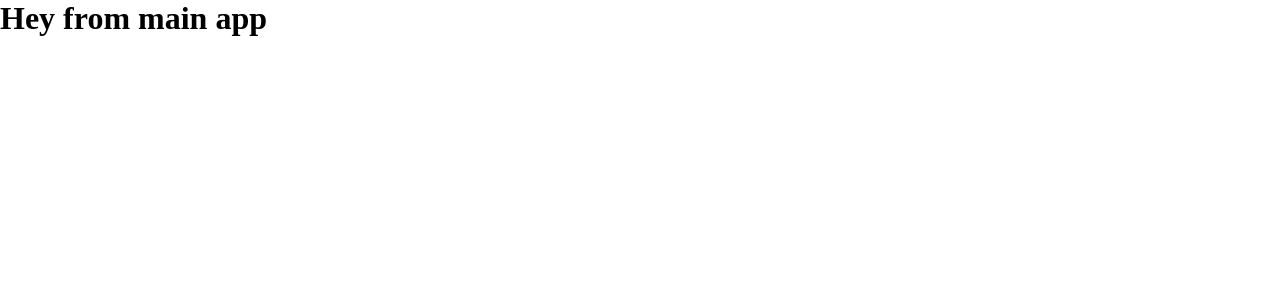
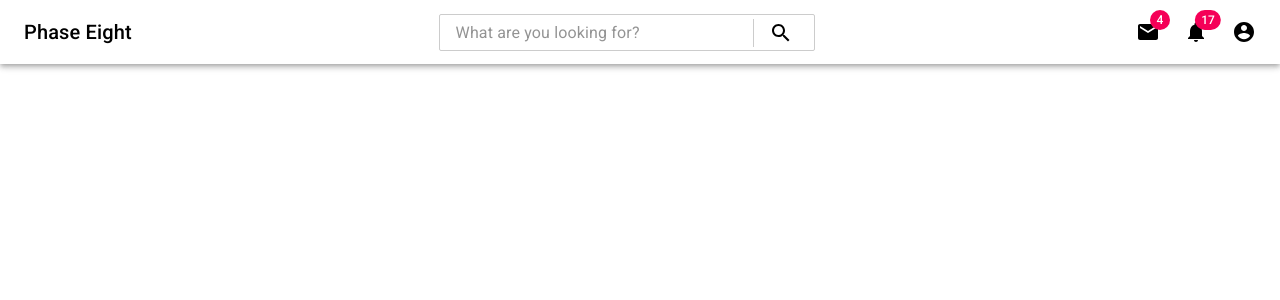
Before and after one commit to ShokadinuEU/phase-eight, a React (Create React App) app: page / in a window 1280 px wide. Shown: the top 300 px of the page. Built offline with nearby package versions, Linux system fonts and the light colour scheme.

Commit message:
implement basic structure of navbar using material-ui as style lib

```diff
--- a/package.json
+++ b/package.json
@@ -3,6 +3,8 @@
   "version": "0.1.0",
   "private": true,
   "dependencies": {
+    "@material-ui/core": "^4.2.1",
+    "@material-ui/icons": "^4.2.1",
     "react": "^16.8.6",
     "react-dom": "^16.8.6",
     "react-scripts": "3.0.1"
--- a/public/index.html
+++ b/public/index.html
@@ -5,6 +5,9 @@
     <link rel="shortcut icon" href="%PUBLIC_URL%/favicon.ico" />
     <meta name="viewport" content="width=device-width, initial-scale=1" />
     <meta name="theme-color" content="#000000" />
+    <link rel="stylesheet" href="https://fonts.googleapis.com/css?family=Roboto:300,400,500,700&display=swap" />
+    <link rel="stylesheet" href="https://fonts.googleapis.com/icon?family=Material+Icons" />
+
 
     <link rel="manifest" href="%PUBLIC_URL%/manifest.json" />
 
--- a/src/App.js
+++ b/src/App.js
@@ -1,10 +1,11 @@
 import React from 'react'
 import './App.css'
+import Navbar from './components/header/Navbar'
 
 function App() {
   return (
     <div className="App">
-      <h1>Hey from main app</h1>
+      <Navbar />
     </div>
   );
 }
--- /dev/null
+++ b/src/components/header/Navbar.js
@@ -0,0 +1,250 @@
+import React from 'react';
+import { fade, makeStyles } from '@material-ui/core/styles';
+import AppBar from '@material-ui/core/AppBar';
+import Toolbar from '@material-ui/core/Toolbar';
+import IconButton from '@material-ui/core/IconButton';
+import Typography from '@material-ui/core/Typography';
+import InputBase from '@material-ui/core/InputBase';
+import Badge from '@material-ui/core/Badge';
+import MenuItem from '@material-ui/core/MenuItem';
+import Menu from '@material-ui/core/Menu';
+import MenuIcon from '@material-ui/icons/Menu';
+import SearchIcon from '@material-ui/icons/Search';
+import AccountCircle from '@material-ui/icons/AccountCircle';
+import MailIcon from '@material-ui/icons/Mail';
+import NotificationsIcon from '@material-ui/icons/Notifications';
+import MoreIcon from '@material-ui/icons/MoreVert';
+
+const useStyles = makeStyles(theme => ({
+  grow: {
+    flexGrow: 1,
+    color: 'black',
+    backgroundColor: 'white'
+  },
+  growOne: {
+    [theme.breakpoints.up('sm')]: {
+      justifyContent: 'space-between',
+      color: 'black',
+      backgroundColor: 'white'
+    },
+  },
+  menuButton: {
+    marginRight: theme.spacing(2),
+    [theme.breakpoints.up('sm')]: {
+      display: 'none'
+    },
+  },
+  title: {
+    color: 'black',
+    display: 'none',
+    [theme.breakpoints.up('sm')]: {
+      display: 'block',
+    },
+  },
+  search: {
+    position: 'relative',
+    color: 'black',
+    borderRadius: theme.shape.borderRadius,
+    backgroundColor: fade(theme.palette.common.white, 0.15),
+    '&:hover': {
+      backgroundColor: fade(theme.palette.common.white, 0.25),
+    },
+    marginRight: theme.spacing(2),
+    float: 'right',
+    width: '100%',
+    display: 'flex',
+    flexDirection: 'row-reverse',
+    [theme.breakpoints.up('sm')]: {
+      marginLeft: theme.spacing(20),
+      width: 'auto',
+      border: '1px solid #ccc',
+      borderRadius: '2px'
+    },
+  },
+  searchIcon: {
+    width: theme.spacing(7),
+    height: '80%',
+    position: 'absolute',
+    pointerEvents: 'none',
+    display: 'flex',
+    alignItems: 'center',
+    justifyContent: 'center',
+    borderLeft: '1px solid #ccc',
+    margin: '0.3em'
+  },
+  inputRoot: {
+    color: 'inherit',
+  },
+  inputInput: {
+    padding: theme.spacing(1, 1, 1, 2),
+    transition: theme.transitions.create('width'),
+    width: '100%',
+    [theme.breakpoints.up('md')]: {
+      width: 350,
+    },
+  },
+  sectionDesktop: {
+    display: 'none',
+    [theme.breakpoints.up('md')]: {
+      display: 'flex',
+    },
+  },
+  sectionMobile: {
+    display: 'flex',
+    [theme.breakpoints.up('md')]: {
+      display: 'none',
+    },
+  },
+}));
+
+export default function Navbar() {
+  const classes = useStyles();
+  const [anchorEl, setAnchorEl] = React.useState(null);
+  const [mobileMoreAnchorEl, setMobileMoreAnchorEl] = React.useState(null);
+
+  const isMenuOpen = Boolean(anchorEl);
+  const isMobileMenuOpen = Boolean(mobileMoreAnchorEl);
+
+  function handleProfileMenuOpen(event) {
+    setAnchorEl(event.currentTarget);
+  }
+
+  function handleMobileMenuClose() {
+    setMobileMoreAnchorEl(null);
+  }
+
+  function handleMenuClose() {
+    setAnchorEl(null);
+    handleMobileMenuClose();
+  }
+
+  function handleMobileMenuOpen(event) {
+    setMobileMoreAnchorEl(event.currentTarget);
+  }
+
+  const menuId = 'primary-search-account-menu';
+  const renderMenu = (
+    <Menu
+      anchorEl={anchorEl}
+      anchorOrigin={{ vertical: 'top', horizontal: 'right' }}
+      id={menuId}
+      keepMounted
+      transformOrigin={{ vertical: 'top', horizontal: 'right' }}
+      open={isMenuOpen}
+      onClose={handleMenuClose}
+    >
+      <MenuItem onClick={handleMenuClose}>Profile</MenuItem>
+      <MenuItem onClick={handleMenuClose}>My account</MenuItem>
+    </Menu>
+  );
+
+  const mobileMenuId = 'primary-search-account-menu-mobile';
+  const renderMobileMenu = (
+    <Menu
+      anchorEl={mobileMoreAnchorEl}
+      anchorOrigin={{ vertical: 'top', horizontal: 'right' }}
+      id={mobileMenuId}
+      keepMounted
+      transformOrigin={{ vertical: 'top', horizontal: 'right' }}
+      open={isMobileMenuOpen}
+      onClose={handleMobileMenuClose}
+    >
+      <MenuItem>
+        <IconButton aria-label="Show 4 new mails" color="inherit">
+          <Badge badgeContent={4} color="secondary">
+            <MailIcon />
+          </Badge>
+        </IconButton>
+        <p>Messages</p>
+      </MenuItem>
+      <MenuItem>
+        <IconButton aria-label="Show 11 new notifications" color="inherit">
+          <Badge badgeContent={11} color="secondary">
+            <NotificationsIcon />
+          </Badge>
+        </IconButton>
+        <p>Notifications</p>
+      </MenuItem>
+      <MenuItem onClick={handleProfileMenuOpen}>
+        <IconButton
+          aria-label="Account of current user"
+          aria-controls="primary-search-account-menu"
+          aria-haspopup="true"
+          color="inherit"
+        >
+          <AccountCircle />
+        </IconButton>
+        <p>Profile</p>
+      </MenuItem>
+    </Menu>
+  );
+
+  return (
+    <div className={classes.grow}>
+      <AppBar position="static">
+        <Toolbar className={classes.growOne}>
+          <IconButton
+            edge="start"
+            className={classes.menuButton}
+            color="inherit"
+            aria-label="Open drawer"
+          >
+            <MenuIcon />
+          </IconButton>
+          <Typography className={classes.title} variant="h6" noWrap>
+            Phase Eight
+          </Typography>
+          <div className={classes.search}>
+            <div className={classes.searchIcon}>
+              <SearchIcon />
+            </div>
+            <InputBase
+              placeholder="What are you looking for?"
+              classes={{
+                root: classes.inputRoot,
+                input: classes.inputInput,
+              }}
+              inputProps={{ 'aria-label': 'Search' }}
+            />
+          </div>
+          <div className={classes.growOne} />
+          <div className={classes.sectionDesktop}>
+            <IconButton aria-label="Show 4 new mails" color="inherit">
+              <Badge badgeContent={4} color="secondary">
+                <MailIcon />
+              </Badge>
+            </IconButton>
+            <IconButton aria-label="Show 17 new notifications" color="inherit">
+              <Badge badgeContent={17} color="secondary">
+                <NotificationsIcon />
+              </Badge>
+            </IconButton>
+            <IconButton
+              edge="end"
+              aria-label="Account of current user"
+              aria-controls={menuId}
+              aria-haspopup="true"
+              onClick={handleProfileMenuOpen}
+              color="inherit"
+            >
+              <AccountCircle />
+            </IconButton>
+          </div>
+          <div className={classes.sectionMobile}>
+            <IconButton
+              aria-label="Show more"
+              aria-controls={mobileMenuId}
+              aria-haspopup="true"
+              onClick={handleMobileMenuOpen}
+              color="inherit"
+            >
+              <MoreIcon />
+            </IconButton>
+          </div>
+        </Toolbar>
+      </AppBar>
+      {renderMobileMenu}
+      {renderMenu}
+    </div>
+  );
+}
```
Also changed, not shown: 1 other file (tests, documents, lock files or other folders).
